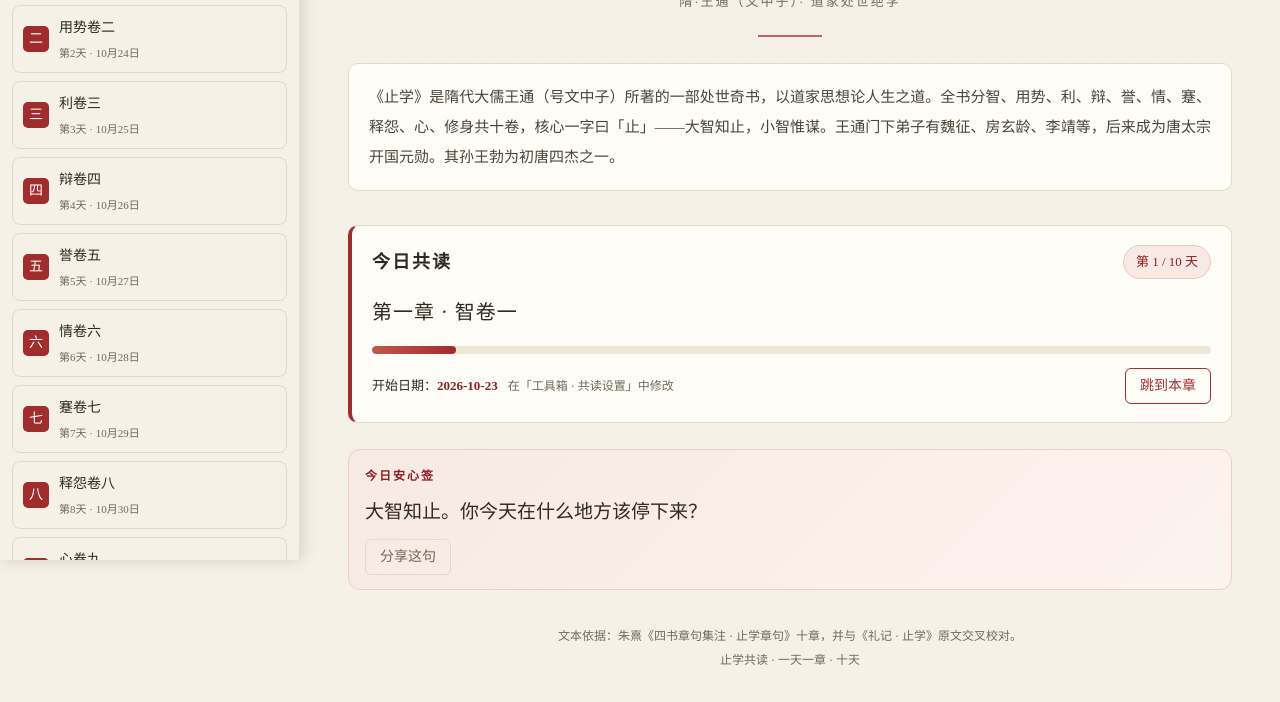
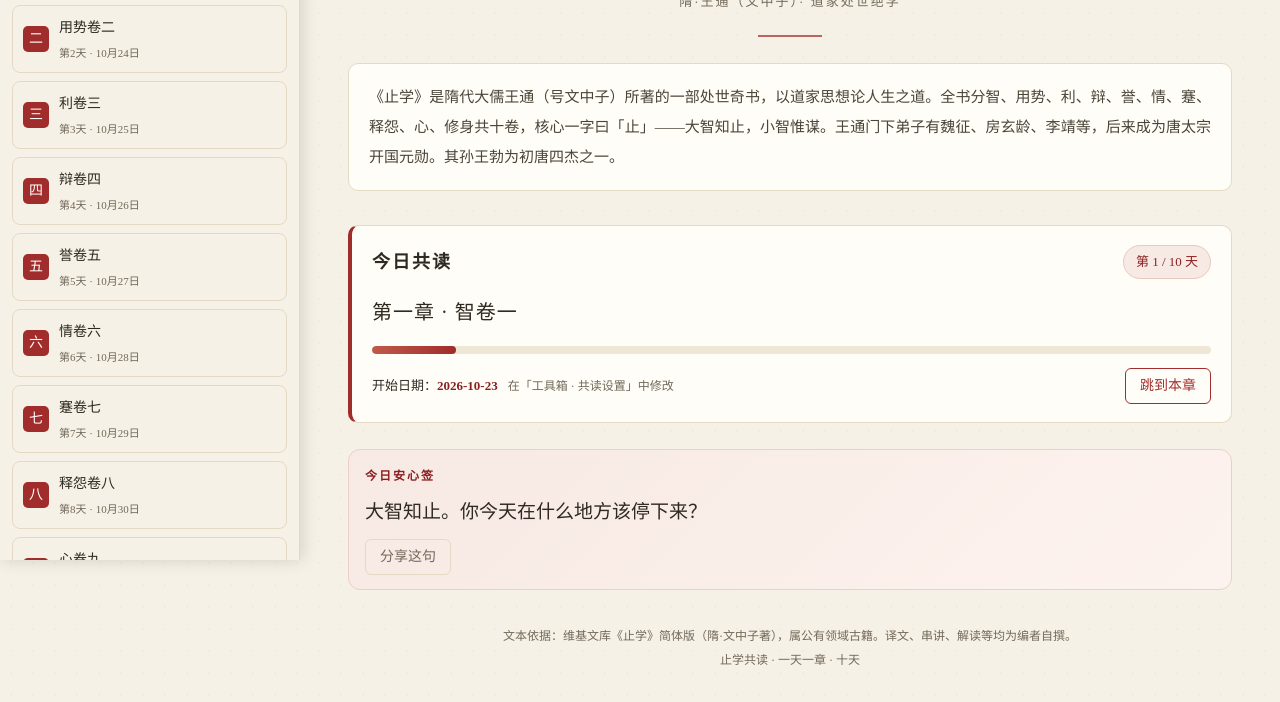
Before and after one commit to AIYAZONE/zhixue, a plain HTML site: page index.html in a window 1280 px wide. Shown: the part 240-942 px from the top of the page. Drawn offline with Linux system fonts and the light colour scheme.

Commit message:
修复：footer 文本依据改为正确出处

```diff
--- a/index.html
+++ b/index.html
@@ -794,7 +794,7 @@ body.paged.view-chapter .pager{display:flex}
       </nav>
 
       <footer>
-        <p>文本依据：朱熹《四书章句集注 · 止学章句》十章，并与《礼记 · 止学》原文交叉校对。</p>
+        <p>文本依据：维基文库《止学》简体版（隋·文中子著），属公有领域古籍。译文、串讲、解读等均为编者自撰。</p>
         <p>止学共读 · 一天一章 · 十天</p>
       </footer>
     </div>
```
